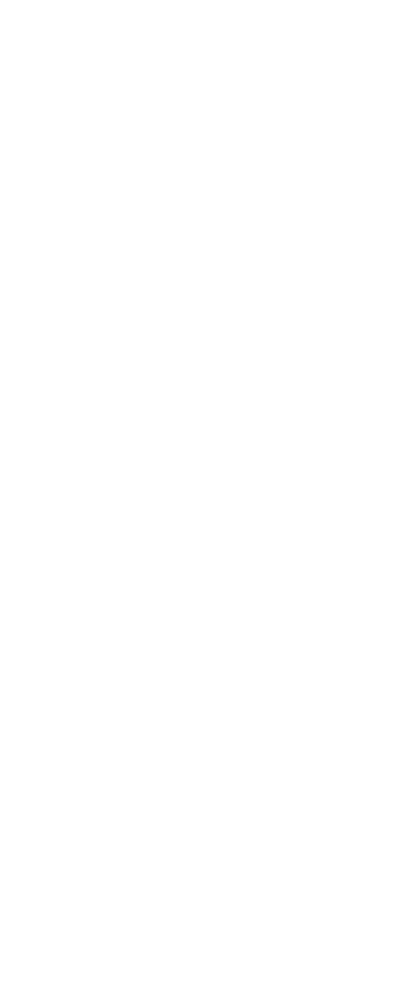
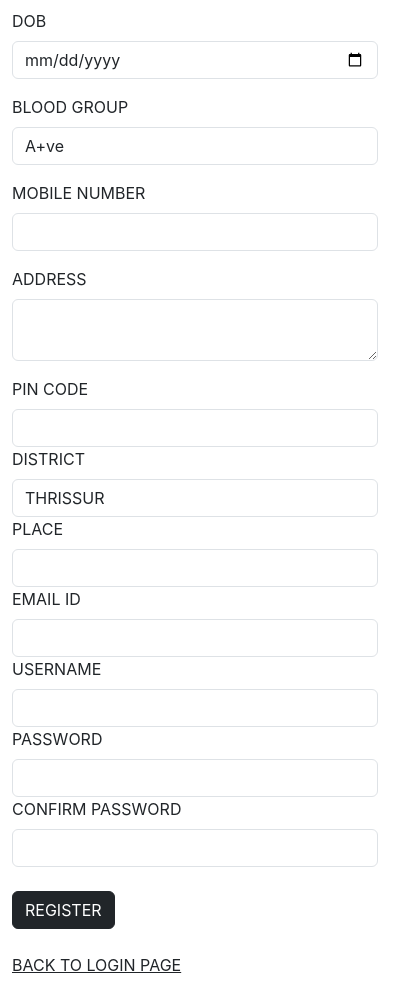
Before and after one commit to AnnaNThomas/user-app-frontend, a React (Create React App) app: page / in a window 390 px wide. Shown: the part 900-1893 px from the top of the page, 412 px wide, since content can reach past the window. Before the commit the page ends 844 px from the top, so only its background shows below. Built offline with nearby package versions, Linux system fonts and the light colour scheme.

Commit message:
frontend userapp signup

```diff
--- a/src/App.js
+++ b/src/App.js
@@ -1,11 +1,13 @@
 import logo from './logo.svg';
 import './App.css';
 import Addlogin from './components/Addlogin';
+import Signup from './components/Signup';
 
 function App() {
   return (
     <div>
       <Addlogin/>
+      <Signup/>
     </div>
   );
 }
--- a/src/components/Addlogin.jsx
+++ b/src/components/Addlogin.jsx
@@ -22,7 +22,7 @@ const Addlogin = () => {
               <button className="btn btn-primary">LOGIN</button>
             </div>
             <div className="col col-12 col-sm-12 col-md-12 col-lg-12 col-xl-12 col-xxl-12">
-            <p><a href="SIGN UP" class="link-primary">NEW USER CLICK HERE</a></p>
+            <p><a href="Signup.jsx" class="link-primary">NEW USER CLICK HERE</a></p>
             </div>
           </div>
         </div>
--- a/src/components/Signup.jsx
+++ b/src/components/Signup.jsx
@@ -6,12 +6,95 @@ const Signup = () => {
             <div className="container">
                 <div className="row">
                     <div className="col col-12 col-sm-12 col-md-12 col-lg-12 col-xl-12 col-xxl-12">
+                        <img src="https://encrypted-tbn0.gstatic.com/images?q=tbn:ANd9GcTUAv2SzopG8pBzJhCxKprxgPEQb5pH1g44jQ&s" class="rounded mx-auto d-block" alt="..." />
+                    </div>
+                </div>
+                <div className="row g-3">
+                    <div className="col col-12 col-sm-6 col-md-6 col-lg-6 col-xl-6 col-xxl-6">
+                        <label className="form-label">NAME</label>
+                        <input type="text" className="form-control" />
+                    </div>
+                    <div className="col col-12 col-sm-6 col-md-6 col-lg-6 col-xl-6 col-xxl-6">
+                        <label className="form-label">DOB</label>
+                        <input type="date" className="form-control" />
+                    </div>
+                    <div className="col col-12 col-sm-6 col-md-6 col-lg-6 col-xl-6 col-xxl-6">
+                        <label className="form-label">BLOOD GROUP</label>
+                        <select name="" id="" class="form-control">
+                            <option class="option">A+ve</option>
+                            <option class="option">B+ve</option>
+                            <option class="option">B-ve</option>
+                            <option class="option">A-ve</option>
+                            <option class="option">O-ve</option>
+                            <option class="option">O-ve</option>
+                        </select>
 
+                    </div>
+                    <div className="col col-12 col-sm-6 col-md-6 col-lg-6 col-xl-6 col-xxl-6">
+                        <label className="form-label">MOBILE NUMBER</label>
+                        <input type="text" className="form-control" />
+                    </div>
+                    <div className="col col-12 col-sm-6 col-md-6 col-lg-6 col-xl-6 col-xxl-6">
+                        <label for="" class="form-label">ADDRESS</label>
+                        <textarea name="" id="" class="form-control"></textarea>
+                    </div><br></br>
+                    <div className="col col-12 col-sm-6 col-md-6 col-lg-6 col-xl-6 col-xxl-6">
+                        <label className="form-label">PIN CODE</label>
+                        <input type="text" className="form-control" />
+                    </div><br></br>
+                </div>
+                <div className="col col-12 col-sm-6 col-md-6 col-lg-6 col-xl-6 col-xxl-6">
+                    <label className="form-label">DISTRICT</label>
+                    <select name="" id="" class="form-control">
+                        <option class="option">THRISSUR</option>
+                        <option class="option">Thiruvananthapuram</option>
+                        <option class="option">Kollam</option>
+                        <option class="option">Alappuzha</option>
+                        <option class="option">Pathanamthitta</option>
+                        <option class="option">Kottayam</option>
+                        <option class="option">Idukki</option>
+                        <option class="option">Ernakulam</option>
+                        <option class="option">Palakkad</option>
+                        <option class="option">Malappuram</option>
+                        <option class="option">Kozhikode</option>
+                        <option class="option">Wayanadu</option>
+                        <option class="option">KANNUR</option>
+                        <option class="option">KASARGOD</option>
+                    </select>
+                </div>
+                <div className="col col-12 col-sm-6 col-md-6 col-lg-6 col-xl-6 col-xxl-6">
+                    <label className="form-label">PLACE</label>
+                    <input type="text" className="form-control" />
+                </div>
+                <div className="col col-12 col-sm-6 col-md-6 col-lg-6 col-xl-6 col-xxl-6">
+                    <label className="form-label">EMAIL ID</label>
+                    <input type="text" className="form-control" />
+                </div>
+                <div className="col col-12 col-sm-12 col-md-12 col-lg-12 col-xl-12 col-xxl-12">
+                    <label className="form-label">USERNAME</label>
+                    <input type="text" className="form-control" />
+                </div>
+                <div className="col col-12 col-sm-12 col-md-12 col-lg-12 col-xl-12 col-xxl-12">
+                    <label className="form-label">PASSWORD</label>
+                    <input type="text" className="form-control" />
+                </div>
+                <div className="col col-12 col-sm-12 col-md-12 col-lg-12 col-xl-12 col-xxl-12">
+                    <label className="form-label">CONFIRM PASSWORD</label>
+                    <input type="text" className="form-control" />
+                </div>
+                <br></br>
+                <div className="col col-12 col-sm-6 col-md-6 col-lg-6 col-xl-6 col-xxl-6">
+                    <button className="btn btn-dark">REGISTER</button>
+                </div><br></br>
+                <div className="col col-12 col-sm-6 col-md-6 col-lg-6 col-xl-6 col-xxl-6">
+                    <p><a href="Addlogin.jsx" class="link-dark">BACK TO LOGIN PAGE</a></p>
                 </div>
             </div>
         </div>
-    </div>
+
+
     )
 }
 
+
 export default Signup
```
Also changed, not shown: src/components/Viewall.jsx (added, +54 -0 lines). Lines whose indentation alone changed are shown as unchanged.
